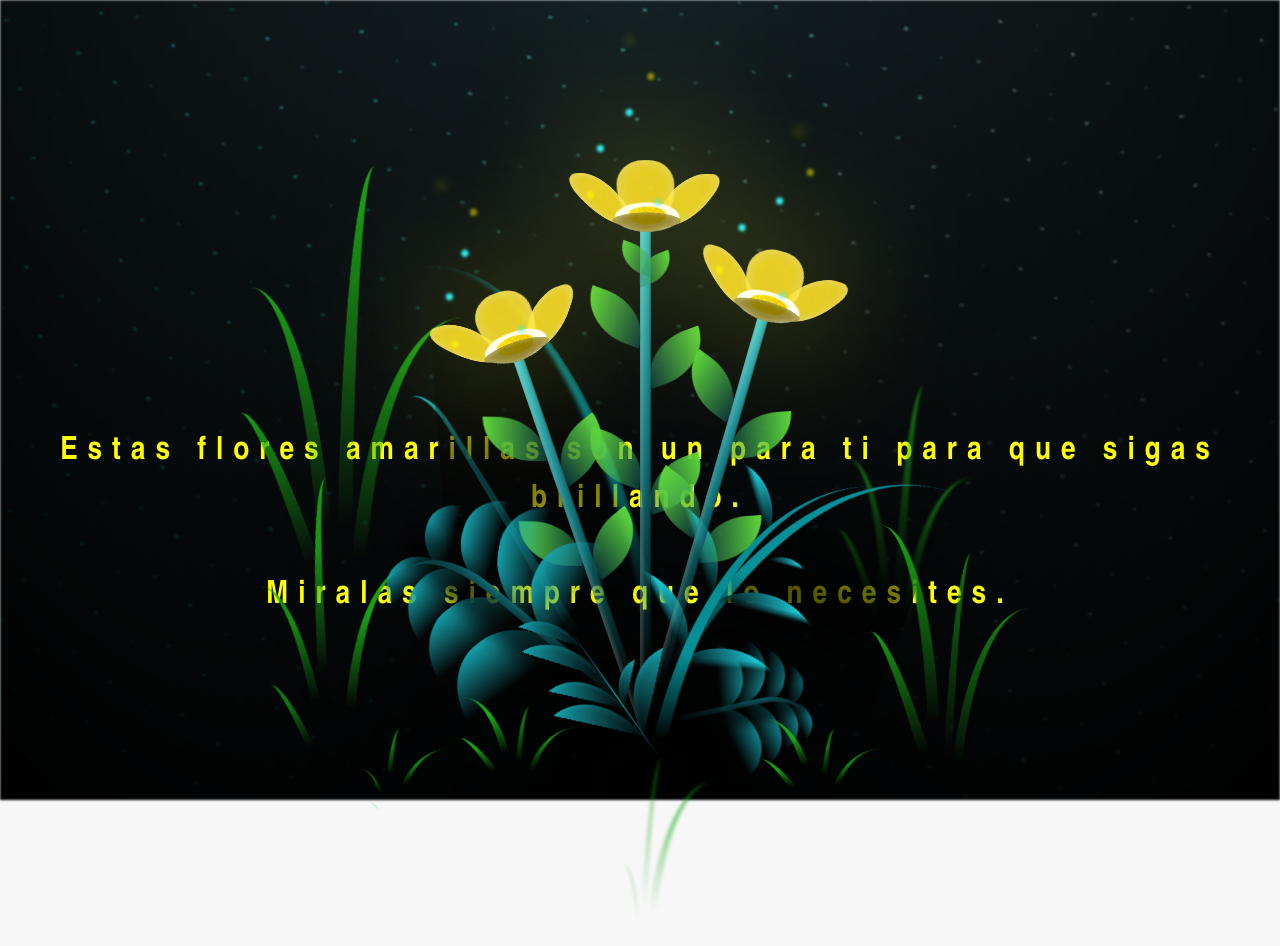
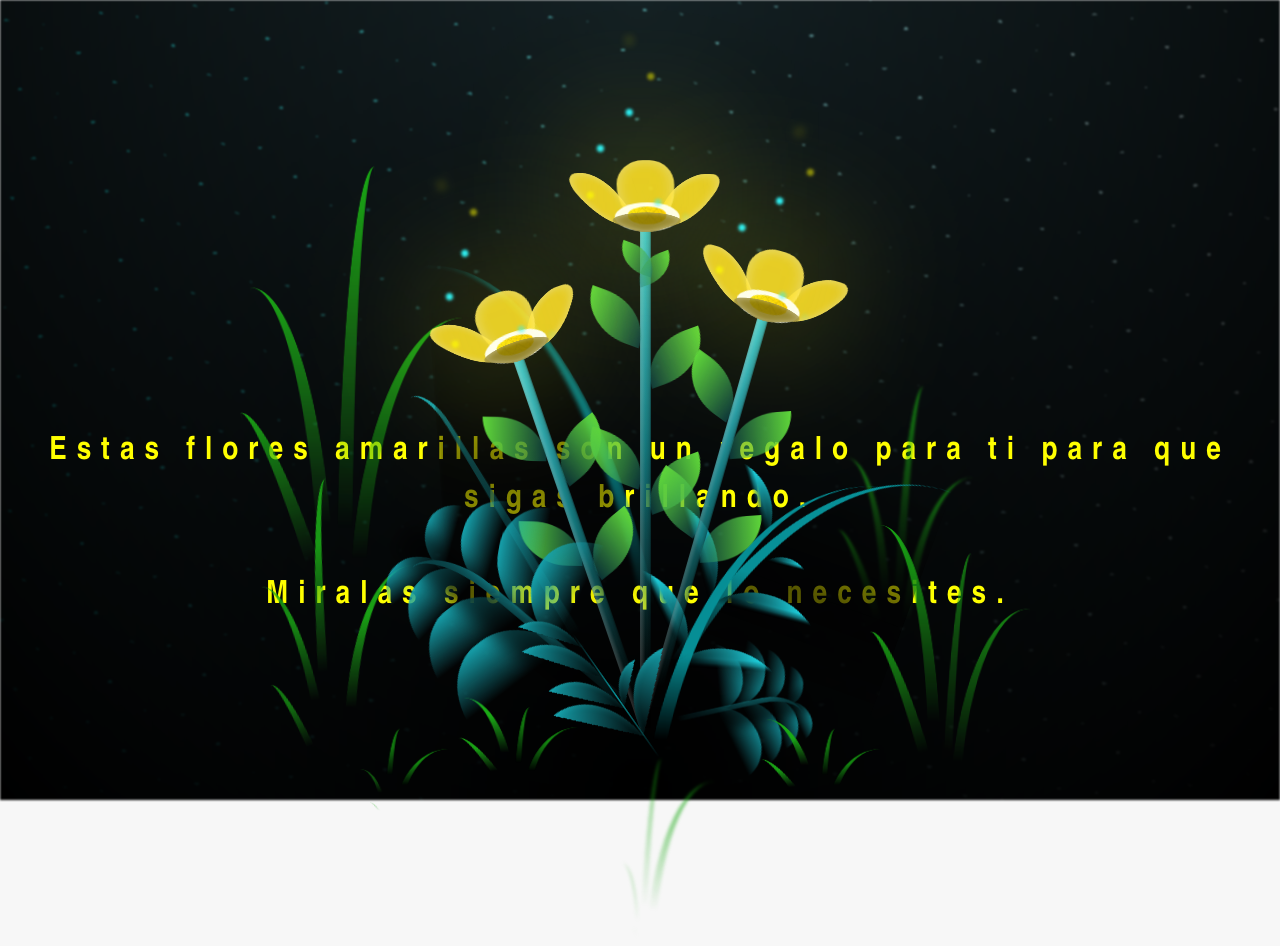
Before and after one commit to Felipe300303/flores_amarillas, a plain HTML site: page flower.html in a window 1280 px wide. Drawn offline with Linux system fonts and the light colour scheme.

Commit message:
flower.html

```diff
--- a/flower.html
+++ b/flower.html
@@ -13,7 +13,7 @@
     <div id="lyrics">
 
     </div>
-    <h1 class="titulo">Estas flores amarillas son un para ti para que sigas brillando. <br> <br>
+    <h1 class="titulo">Estas flores amarillas son un regalo para ti para que sigas brillando. <br> <br>
       Miralas siempre que lo necesites.</h1>
 
     <div class="night"></div>
```
